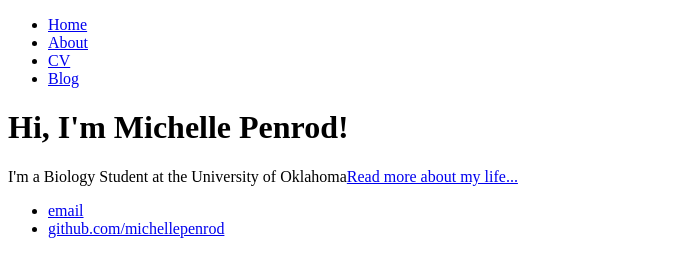
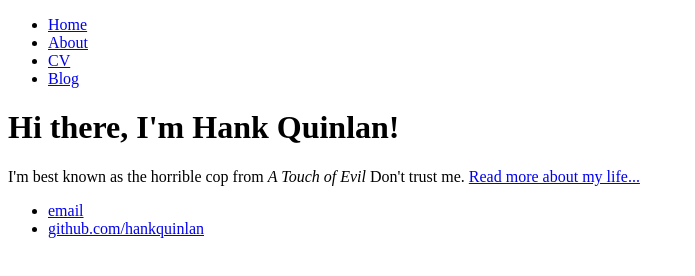
Before and after one commit to mlpenrod/EmergingDiseaseEcology.github.io, a plain HTML site: page index.html in a window 1280 px wide. Shown: the whole page, without its empty margins (0-695 px from the left). Drawn offline with Linux system fonts and the light colour scheme.

Commit message:
Update index.html

```diff
--- a/index.html
+++ b/index.html
@@ -1,7 +1,7 @@
 <!DOCTYPE html>
 <html>
 	<head>
-		<title>A Collection and Summary of Peer Reviewed Papers Relating to Emerging Infectious Disease Ecology</title>
+		<title>Hank Quinlan, Horrible Cop</title>
 	</head>
 	<body>
 		<nav>
@@ -14,14 +14,14 @@
 		</nav>
 		<div class="container">
     		<div class="blurb">
-        		<h1>Hi, I'm Michelle Penrod!</h1>
-				<p>I'm a Biology Student at the University of Oklahoma<a href="/about">Read more about my life...</a></p>
+        		<h1>Hi there, I'm Hank Quinlan!</h1>
+				<p>I'm best known as the horrible cop from <em>A Touch of Evil</em> Don't trust me. <a href="/about">Read more about my life...</a></p>
     		</div><!-- /.blurb -->
 		</div><!-- /.container -->
 		<footer>
     		<ul>
         		<li><a href="mailto:hankquinlanhub@gmail.com">email</a></li>
-        		<li><a href="https://github.com/michellepenrod">github.com/michellepenrod</a></li>
+        		<li><a href="https://github.com/hankquinlan">github.com/hankquinlan</a></li>
 			</ul>
 		</footer>
 	</body>
```
